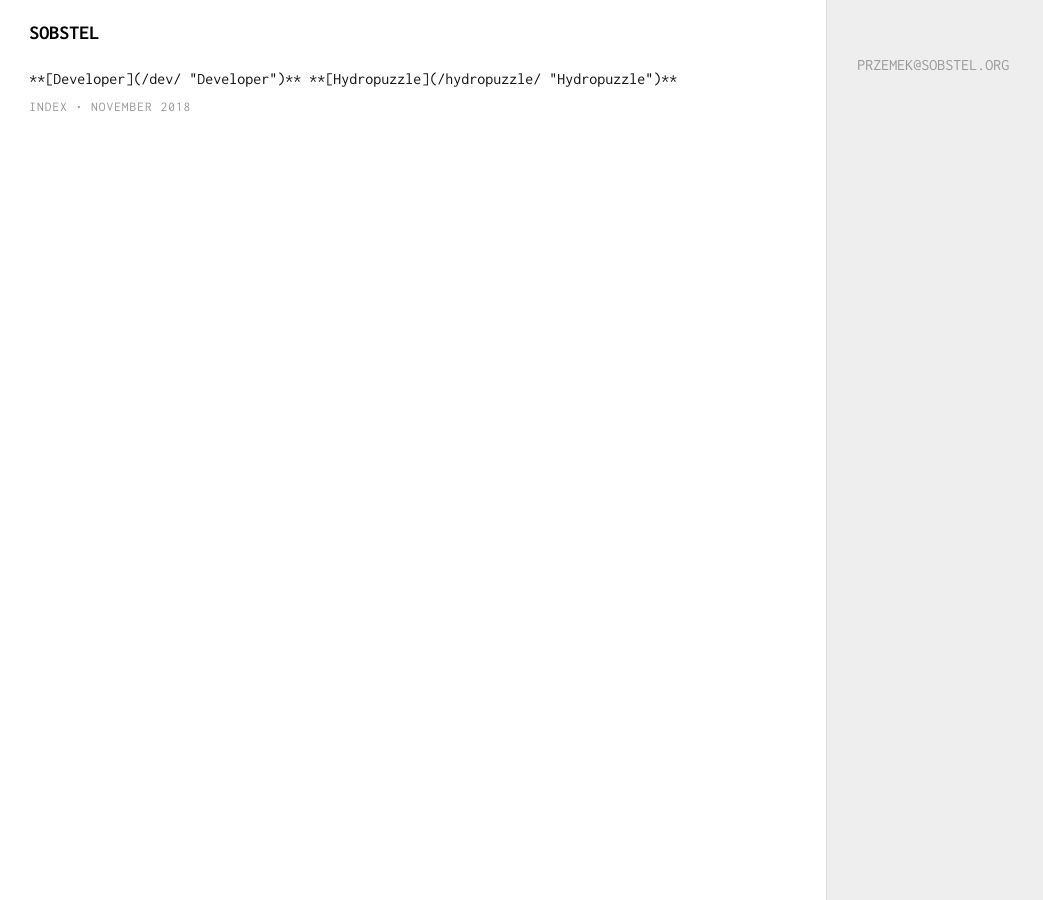
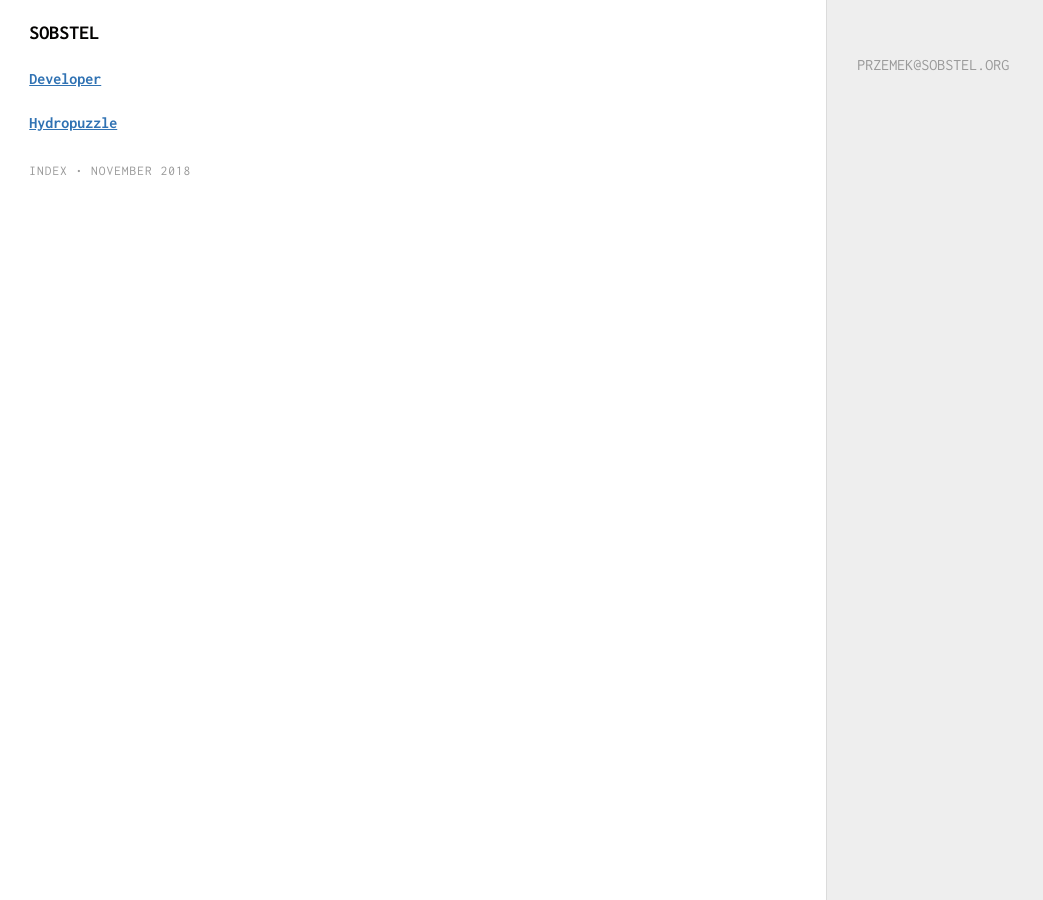
Before and after one commit to sobstel/sobstel.github.com, a Jekyll site: the page built from index.html, in a window 1280 px wide. Shown: the whole page, without its empty margins (0-1043 px from the left). Built offline with Jekyll 4.4.1, drawn with Linux system fonts in a browser that asks for light colours.

Commit message:
A wise man can learn more from a foolish question than a fool can learn from a wise answer

```diff
--- a/index.html
+++ b/index.html
@@ -12,11 +12,8 @@ title: Sobstel
 
   <h1>Sobstel</h1>
 <div class="index-items">
-
-**[Developer](/dev/ "Developer")**
-
-**[Hydropuzzle](/hydropuzzle/ "Hydropuzzle")**
-
+<p><strong><a href="/dev/" title="Developer">Developer</a></strong></p>
+<p><strong><a href="/hydropuzzle/" title="Hydropuzzle">Hydropuzzle</a></strong></p>
 </div>
 
 
```
Also changed, not shown: 1 other file.
